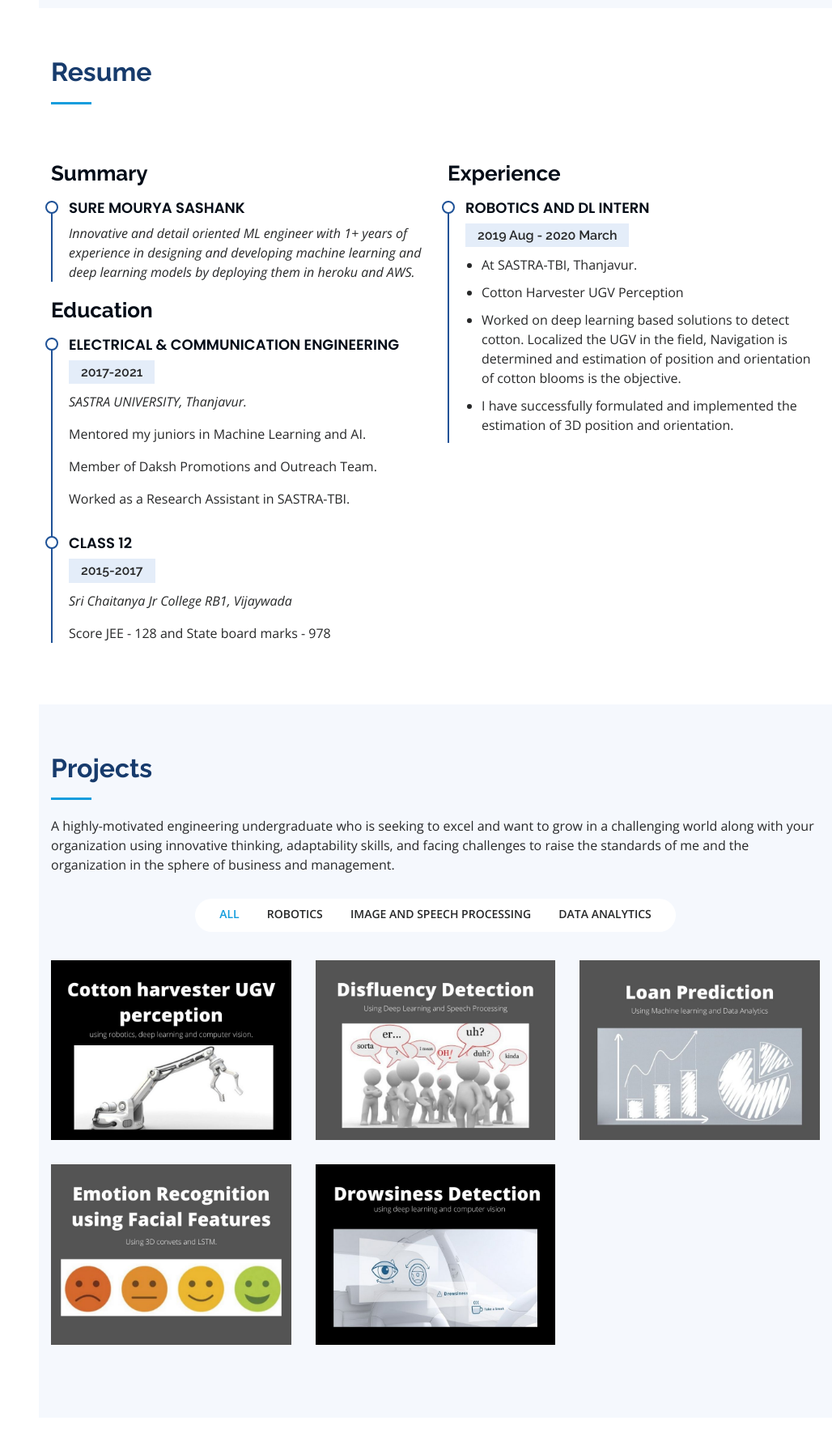
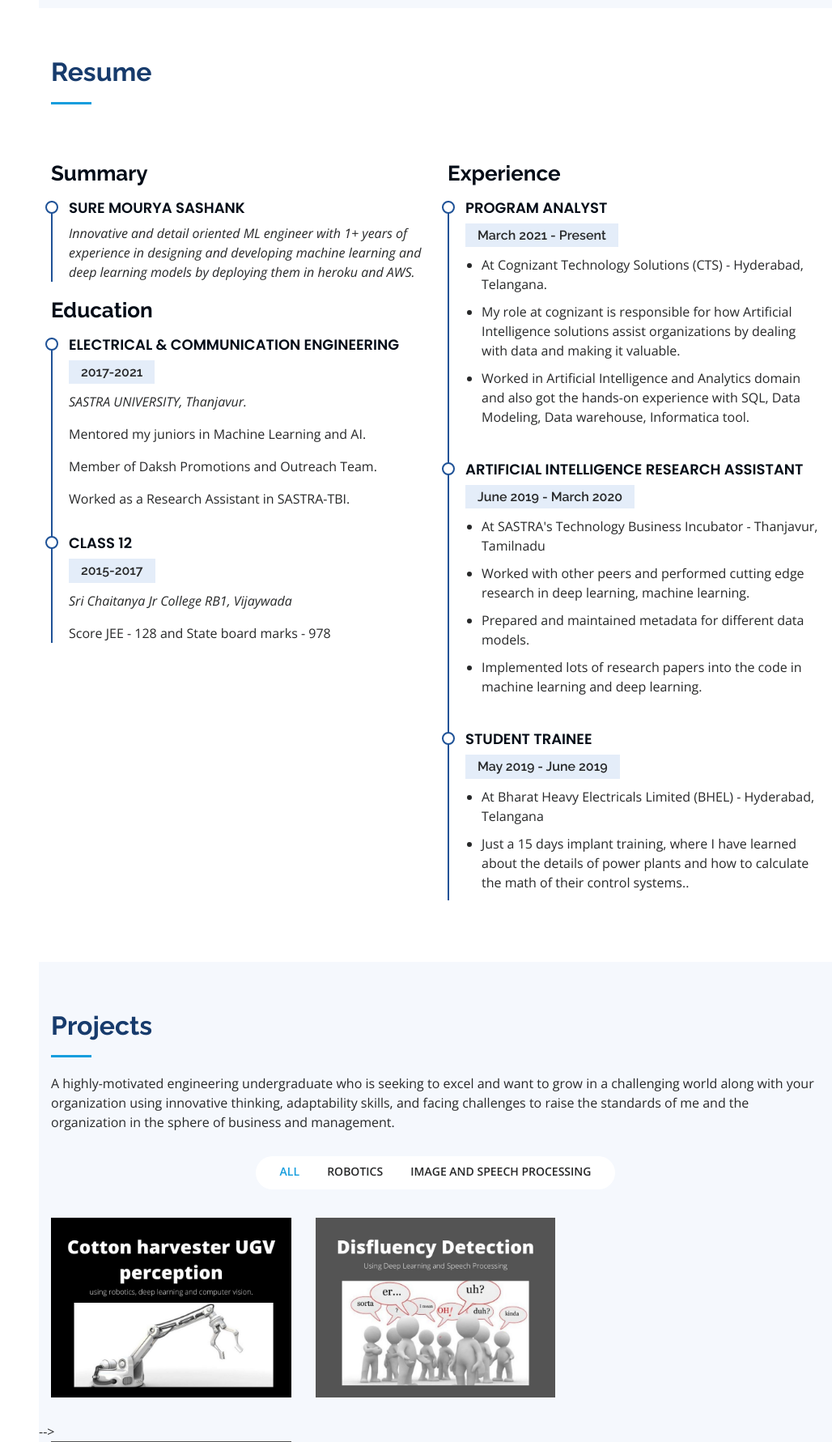
Before and after one commit to mouryasashank/sashankmainportfolio, a Flask app: page / in a window 1280 px wide. Shown: the part 2537-4318 px from the top of the page at 81% size, without its empty margins (252-1280 px from the left). Run offline with Flask 2, Linux system fonts and the light colour scheme; some libraries are stand-ins or nearby versions.

Commit message:
Update index.html

```diff
--- a/templates/index.html
+++ b/templates/index.html
@@ -365,28 +365,39 @@
           <div class="col-lg-6" data-aos="fade-up" data-aos-delay="100">
             <h3 class="resume-title">Experience</h3>
             <div class="resume-item">
-              <h4>Robotics and DL Intern</h4>
-              <h5>2019 Aug - 2020 March</h5>
+              <h4>Program Analyst</h4>
+              <h5>March 2021 - Present</h5>
               <!-- <p><em>Work From  Home </em></p> -->
               <ul>
-                <li>At SASTRA-TBI, Thanjavur.</li>
-                <li>Cotton Harvester UGV Perception</li>
-                <li>Worked on deep learning based solutions to detect cotton. Localized the UGV in the field, Navigation
-                  is determined and estimation of position and orientation of cotton blooms is the objective.</li>
-                <li>I have successfully formulated and implemented the estimation of 3D position and orientation.</li>
+                <li>At Cognizant Technology Solutions (CTS) - Hyderabad, Telangana.</li>
+                <li>My role at cognizant is responsible for how Artificial Intelligence solutions assist
+                  organizations by dealing with data and making it valuable.</li>
+                <li>Worked in Artificial Intelligence and Analytics domain and also got the hands-on experience
+                  with SQL, Data Modeling, Data warehouse, Informatica tool.</li>
               </ul>
             </div>
-            <!-- <div class="resume-item">
-              <h4>Research Intern</h4>
-              <h5>June 2019-June 2020</h5>
-              <p><em>SASTRA University, Thanjavur</em></p>
+            <div class="resume-item">
+              <h4>Artificial Intelligence Research Assistant</h4>
+              <h5>June 2019 - March 2020</h5>
+<!--               <p><em>SASTRA University, Thanjavur</em></p> -->
               <ul>
-                <li>Developed numerous marketing programs (logos, brochures,infographics, presentations, and advertisements).</li>
-                <li>Managed up to 5 projects or tasks at a given time while under pressure</li>
-                <li>Recommended and consulted with clients on the most appropriate graphic design</li>
-                <li>Created 4+ design presentations and proposals a month for clients and account managers</li>
+                <li>At SASTRA's Technology Business Incubator - Thanjavur, Tamilnadu</li>
+                <li>Worked with other peers and performed cutting edge research in deep learning,
+                  machine learning.</li>
+                <li>Prepared and maintained metadata for different data models.</li>
+                <li>Implemented lots of research papers into the code in machine learning and deep learning.</li>
               </ul>
-            </div> -->
+            </div>
+            <div class="resume-item">
+              <h4>Student Trainee</h4>
+              <h5>May 2019 - June 2019</h5>
+<!--               <p><em>SASTRA University, Thanjavur</em></p> -->
+              <ul>
+                <li>At Bharat Heavy Electricals Limited (BHEL) - Hyderabad, Telangana</li>
+                <li>Just a 15 days implant training, where I have learned about the details of power plants
+                  and how to calculate the math of their control systems..</li>
+              </ul>
+            </div>
           </div>
         </div>
 
@@ -418,7 +429,7 @@
               <li data-filter="*" class="filter-active">All</li>
               <li data-filter=".filter-robpro">Robotics</li>
               <li data-filter=".filter-speechpro">Image and Speech Processing</li>
-              <li data-filter=".filter-ana">Data Analytics</li>
+<!--               <li data-filter=".filter-ana">Data Analytics</li> -->
             </ul>
           </div>
         </div>
@@ -448,7 +459,7 @@
             </div>
           </div>
 
-          <div class="col-lg-4 col-md-6 portfolio-item filter-ana">
+<!--           <div class="col-lg-4 col-md-6 portfolio-item filter-ana">
             <div class="portfolio-wrap">
               <img src="static/assets/img/portfolio/portfolio-3.jpg" class="img-fluid" alt="">
               <div class="portfolio-links">
@@ -457,7 +468,7 @@
                 <!-- <a href="portfolio-details.html" title="More Details"><i class="bx bx-link"></i></a> -->
               </div>
             </div>
-          </div>
+          </div> -->
 
           <div class="col-lg-4 col-md-6 portfolio-item filter-speechpro">
             <div class="portfolio-wrap">
```
